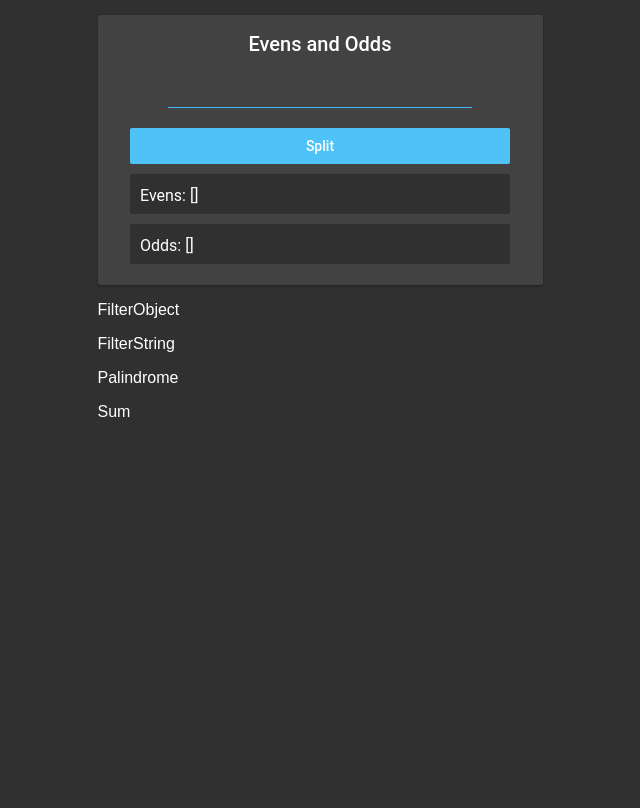
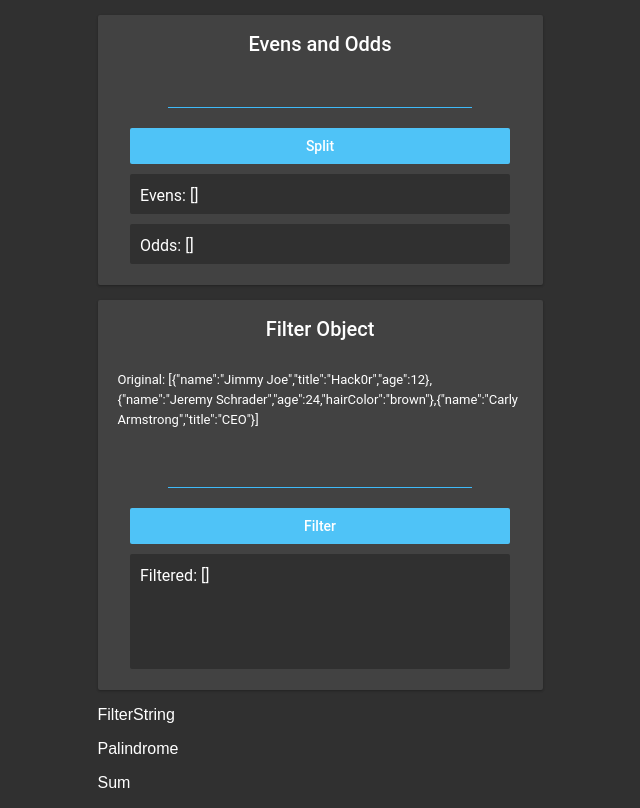
Before and after one commit to zackrogerst/cs-toy-challenge-react-practice, a React (Create React App) app: page / in a window 1280 px wide. Shown: the whole page, without its empty margins (320-960 px from the left). Built offline with nearby package versions, Linux system fonts and the light colour scheme.

Commit message:
added FilterObject both function and class based

```diff
--- a/src/components/Topics/FilterObject.js
+++ b/src/components/Topics/FilterObject.js
@@ -1,7 +1,103 @@
-import React from "react";
+// import React, { Component } from "react";
+
+// export default class FilterObject extends Component {
+// 	constructor() {
+// 		super();
+
+// 		this.state = {
+// 			employees: [
+// 				{
+// 					name: "Jimmy Joe",
+// 					title: "Hack0r",
+// 					age: 12
+// 				},
+// 				{
+// 					name: "Jeremy Schrader",
+// 					age: 24,
+// 					hairColor: "brown"
+// 				},
+// 				{
+// 					name: "Carly Armstrong",
+// 					title: "CEO"
+// 				}
+// 			],
+
+// 			userInput: "",
+// 			filteredEmployees: []
+// 		};
+// 	}
+
+// 	handleChange(val) {
+// 		this.setState({ userInput: val });
+// 	}
+
+// 	filterEmployees(prop) {
+// 		var employees = this.state.employees;
+// 		var filteredEmployees = [];
+
+// 		for (var i = 0; i < employees.length; i++) {
+// 			if (employees[i].hasOwnProperty(prop)) {
+// 				filteredEmployees.push(employees[i]);
+// 			}
+// 		}
+
+// 		this.setState({ filteredEmployees: filteredEmployees });
+// 	}
+
+// 	render() {
+// 		return (
+// 			<div className="puzzleBox filterObjectPB">
+// 				<h4> Filter Object </h4>
+// 				<span className="puzzleText"> Original: {JSON.stringify(this.state.employees, null, 10)} </span>
+// 				<input className="inputLine" onChange={e => this.handleChange(e.target.value)}></input>
+// 				<button className="confirmationButton" onClick={() => this.filterEmployees(this.state.userInput)}>
+// 					{" "}
+// 					Filter{" "}
+// 				</button>
+// 				<span className="resultsBox filterObjectRB"> Filtered: {JSON.stringify(this.state.filteredEmployees, null, 10)} </span>
+// 			</div>
+// 		);
+// 	}
+// }
+
+import React, { useState } from "react";
 
 function FilterObject() {
-	return <p>FilterObject</p>;
+	const unfilteredArray = [
+		{
+			name: "Jimmy Joe",
+			title: "Hack0r",
+			age: 12
+		},
+		{
+			name: "Jeremy Schrader",
+			age: 24,
+			hairColor: "brown"
+		},
+		{
+			name: "Carly Armstrong",
+			title: "CEO"
+		}
+	];
+
+	const [userInput, setUserInput] = useState("");
+	const [filteredArray, setFilteredArray] = useState([]);
+
+	function filter(input) {
+		setFilteredArray(unfilteredArray.filter(e => e.hasOwnProperty(input)));
+	}
+
+	return (
+		<div className="puzzleBox filterObjectPB">
+			<h4>Filter Object</h4>
+			<span className="puzzleText">Original: {JSON.stringify(unfilteredArray)}</span>
+			<input className="inputLine" onChange={e => setUserInput(e.target.value)}></input>
+			<button className="confirmationButton" onClick={() => filter(userInput)}>
+				Filter
+			</button>
+			<span className="resultsBox filterObjectRB">Filtered: {JSON.stringify(filteredArray)}</span>
+		</div>
+	);
 }
 
 export default FilterObject;
--- a/src/index.js
+++ b/src/index.js
@@ -1,9 +1,11 @@
-import React from 'react';
-import ReactDOM from 'react-dom';
-import App from './App';
-import './index.css';
+import React from "react";
+import ReactDOM from "react-dom/client";
+import "./index.css";
+import App from "./App";
 
-ReactDOM.render(
-  <App />,
-  document.getElementById('root')
+const root = ReactDOM.createRoot(document.getElementById("root"));
+root.render(
+  <React.StrictMode>
+    <App />
+  </React.StrictMode>
 );
```
